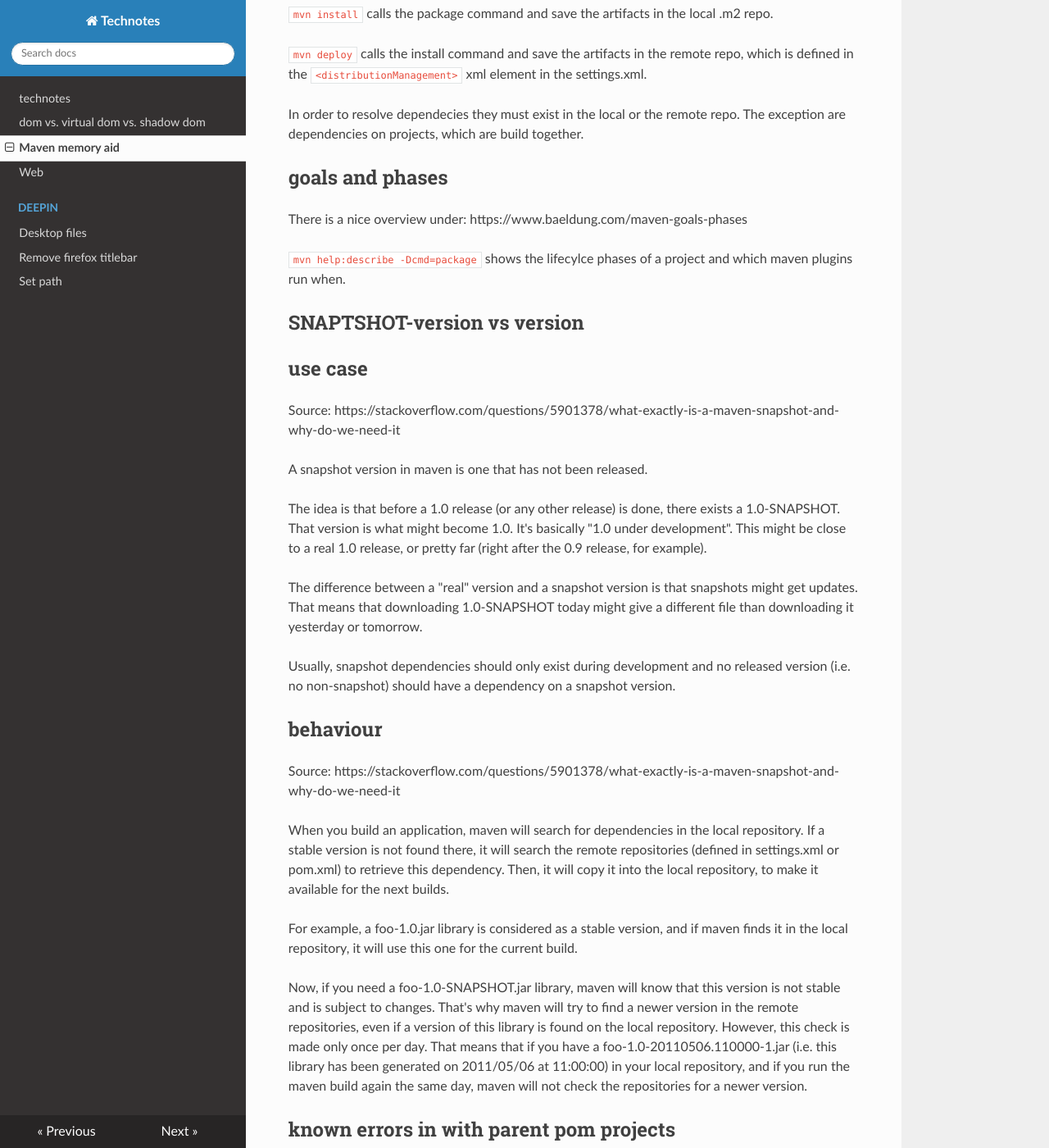
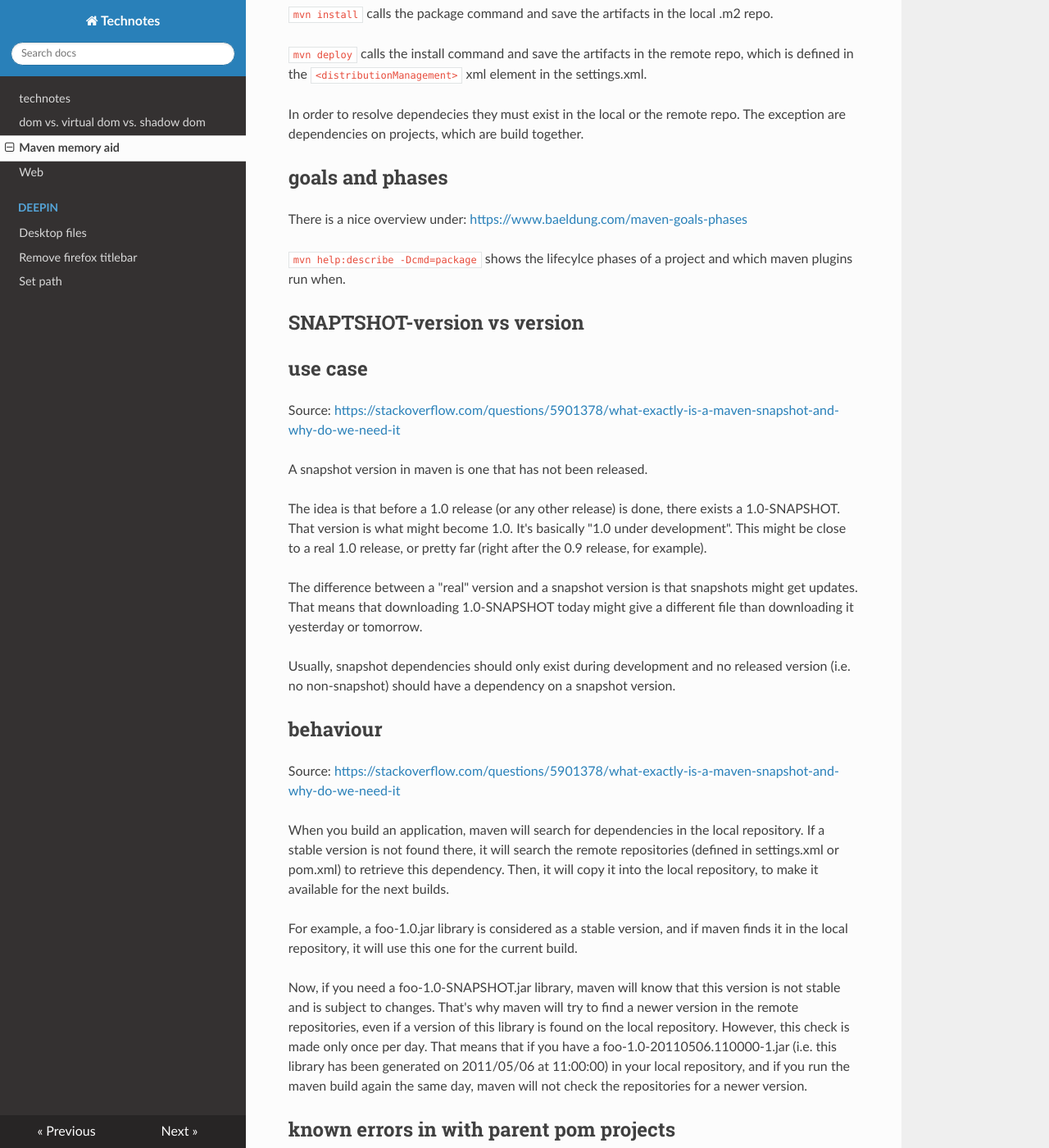
Before and after one commit to organicaudio/useful-code-snippets2, an MkDocs documentation site: the page built from docs/maven-memory-aid.md, in a window 1280 px wide and 1400 px high, scrolled down 449 px. Shown: the whole window at 82% size. Built offline with MkDocs 1.6.1, drawn with Linux system fonts in a browser that asks for light colours; nearby versions of some CDN libraries; some of the changed lines change nothing that is shown; some of the changed text lies outside the part shown.

Commit message:
add links

```diff
--- a/docs/maven-memory-aid.md
+++ b/docs/maven-memory-aid.md
@@ -4,7 +4,7 @@ maven uses a local and a remote repository.
 
 The local repo is located under: ``~/.m2/repository``
 
-The default remote repo is located under: https://repo.maven.apache.org/maven2/
+The default remote repo is located under: [https://repo.maven.apache.org/maven2/](https://repo.maven.apache.org/maven2/)
 
 The remote repository can be defined in the the ``~/settings.xml`` or in the ``pom.xml``.
 
@@ -21,7 +21,7 @@ The remote repository can be defined in the the ``~/settings.xml`` or in the ``p
 In order to resolve dependecies they must exist in the local or the remote repo. The exception are dependencies on projects, which are build together.
 
 ## goals and phases
-There is a nice overview under: https://www.baeldung.com/maven-goals-phases
+There is a nice overview under: [https://www.baeldung.com/maven-goals-phases](https://www.baeldung.com/maven-goals-phases)
 
 ``mvn help:describe -Dcmd=package`` shows the lifecylce phases of a project and which maven plugins run when.
 
@@ -29,7 +29,7 @@ There is a nice overview under: https://www.baeldung.com/maven-goals-phases
 
 
 ## use case
-Source: https://stackoverflow.com/questions/5901378/what-exactly-is-a-maven-snapshot-and-why-do-we-need-it
+Source: [https://stackoverflow.com/questions/5901378/what-exactly-is-a-maven-snapshot-and-why-do-we-need-it](https://stackoverflow.com/questions/5901378/what-exactly-is-a-maven-snapshot-and-why-do-we-need-it)
 
 
 A snapshot version in maven is one that has not been released.
@@ -41,7 +41,8 @@ The difference between a "real" version and a snapshot version is that snapshots
 Usually, snapshot dependencies should only exist during development and no released version (i.e. no non-snapshot) should have a dependency on a snapshot version.
 
 ## behaviour
-Source: https://stackoverflow.com/questions/5901378/what-exactly-is-a-maven-snapshot-and-why-do-we-need-it
+Source: [https://stackoverflow.com/questions/5901378/what-exactly-is-a-maven-snapshot-and-why-do-we-need-it](https://stackoverflow.com/questions/5901378/what-exactly-is-a-maven-snapshot-and-why-do-we-need-it)
+
 
 
 When you build an application, maven will search for dependencies in the local repository. If a stable version is not found there, it will search the remote repositories (defined in settings.xml or pom.xml) to retrieve this dependency. Then, it will copy it into the local repository, to make it available for the next builds.
```
